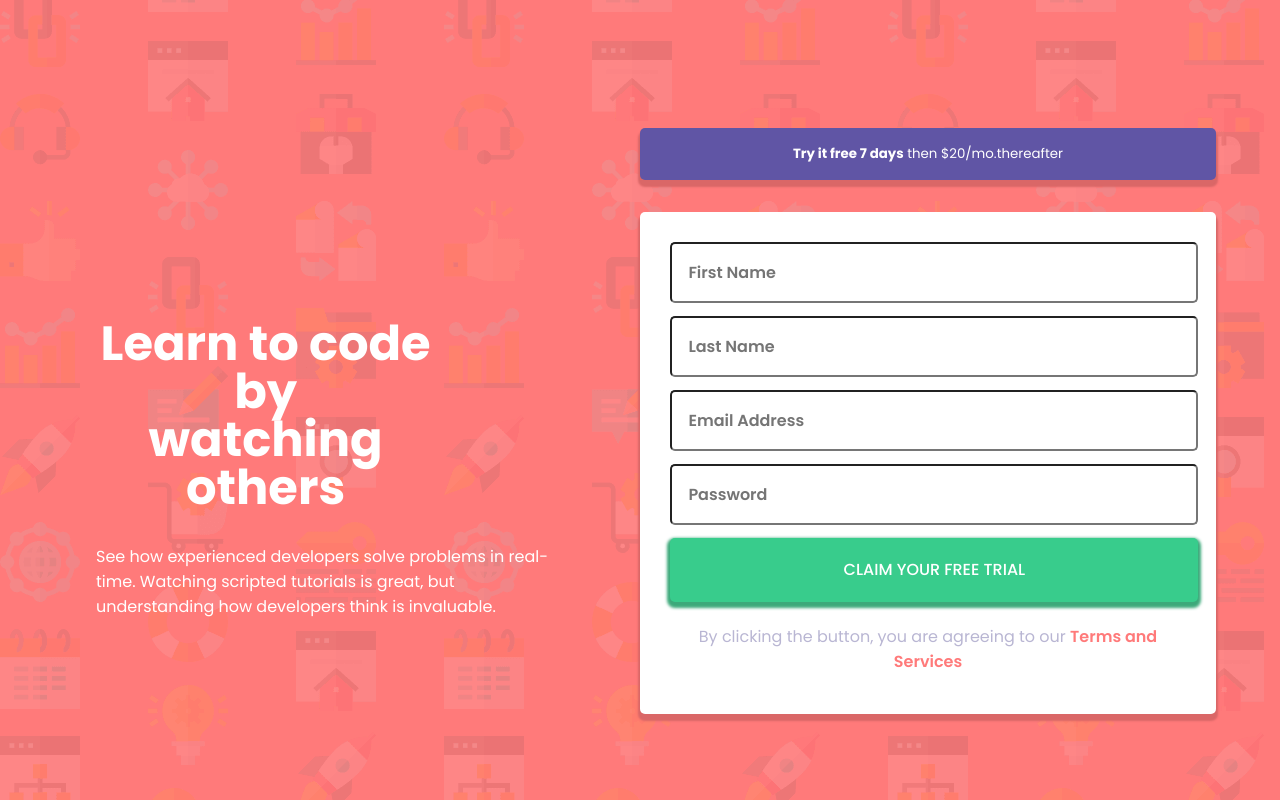
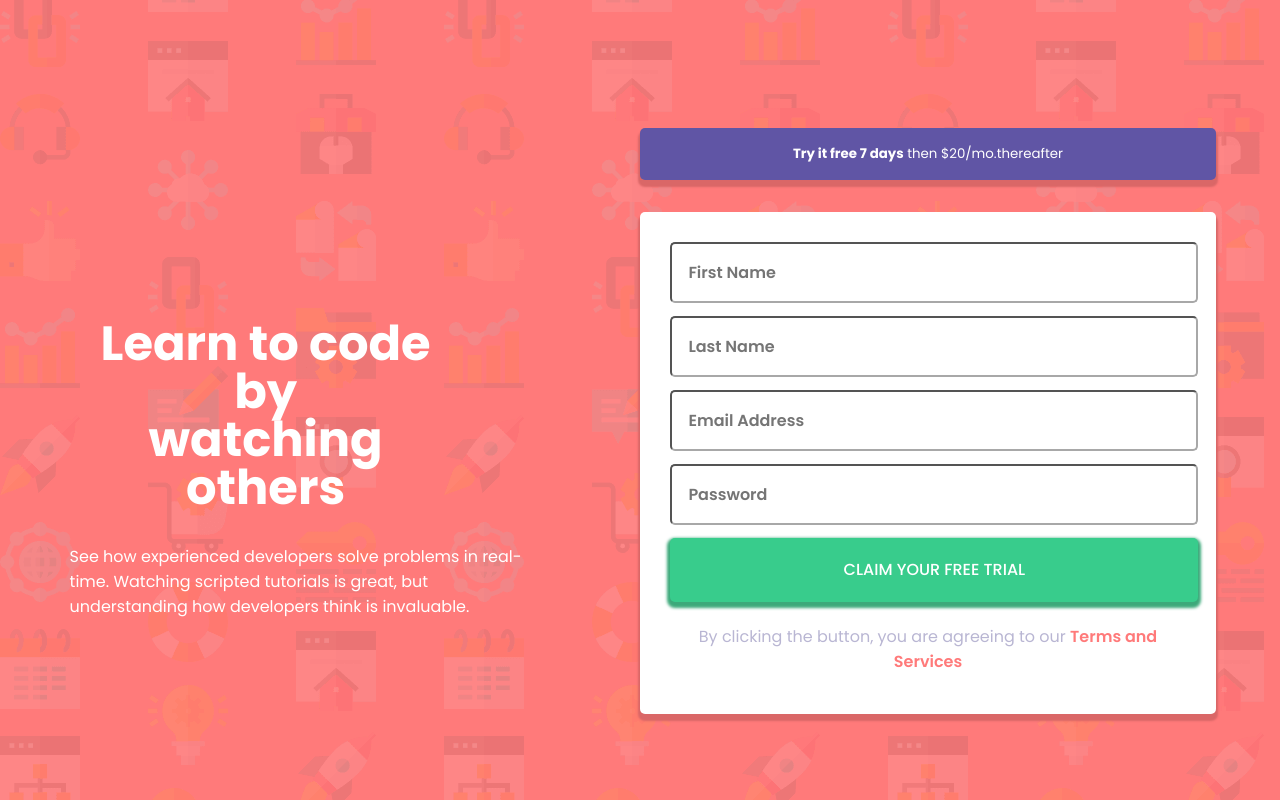
Before and after one commit to Ask4mike/intro-component-with-signup-form-master, a plain HTML site: page index.html in a window 1280 px wide. Drawn offline with Linux system fonts and the light colour scheme.

Commit message:
Modified the readme and css files and then added the screenshot image

```diff
--- a/styles.css
+++ b/styles.css
@@ -88,6 +88,7 @@ input {
   font-size: var(--fs-small);
   border-radius: 5px;
   margin: 0.4rem;
+  border-color: #a8a8a8;
 }
 
 .error-message {
@@ -182,7 +183,7 @@ input {
   }
   .hero__text p {
     width: 80%;
-    margin: 2rem;
+    margin: 0.35rem;
     text-align: left;
   }
   .form__side {
```
Also changed, not shown: images/Intro-component-with-signup-form.png (added), 1 other file.
